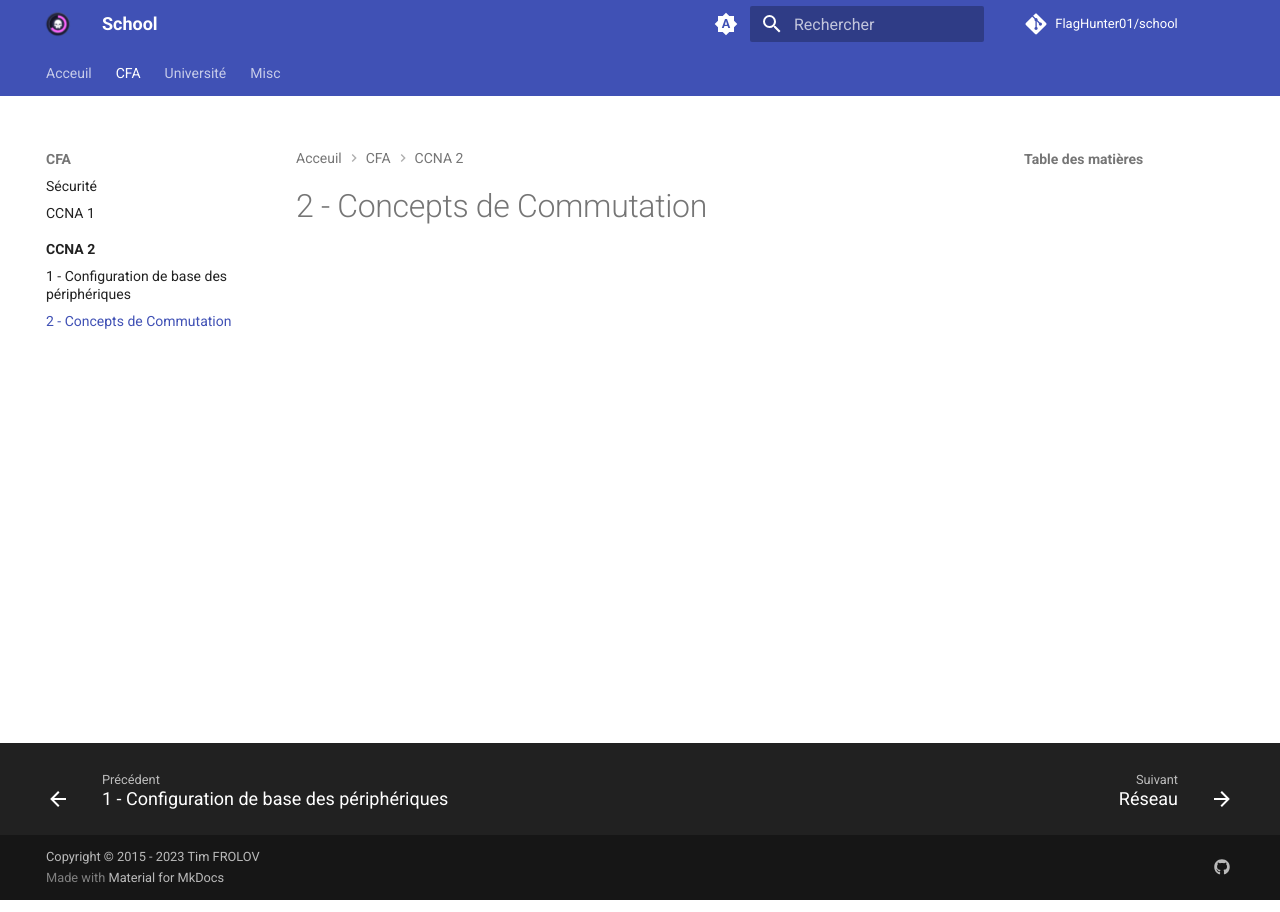
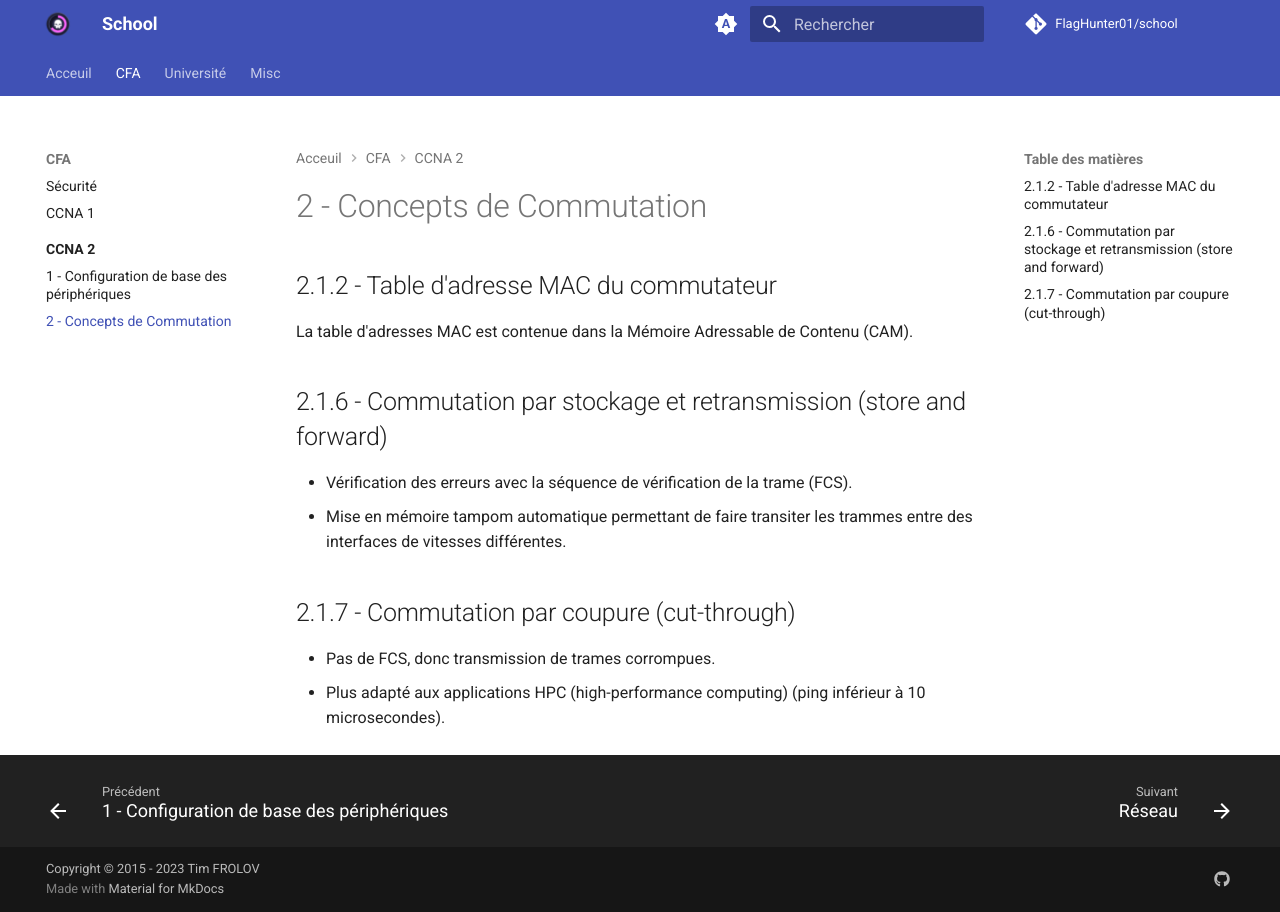
Before and after one commit to Sech-zehn/school, an MkDocs documentation site: the page built from docs/cfa/2.md, in a window 1280 px wide. Built offline with MkDocs 1.6.1 and Material for MkDocs 9.7.7, drawn with Linux system fonts in a browser that asks for light colours; comment, search, counter and statistics services are not loaded.

Commit message:
Rédiger 2

```diff
--- a/docs/cfa/2.md
+++ b/docs/cfa/2.md
@@ -3,4 +3,16 @@ title: 2 - Concepts de Commutation
 description:  Ce module vous donne les bases des commutateurs et du fonctionnement du commutateur.
 ---
 
-##
+## 2.1.2 - Table d'adresse MAC du commutateur
+
+La table d'adresses MAC est contenue dans la Mémoire Adressable de Contenu (CAM).
+
+## 2.1.6 - Commutation par stockage et retransmission (store and forward)
+
+ - Vérification des erreurs avec la séquence de vérification de la trame (FCS).
+ - Mise en mémoire tampom automatique permettant de faire transiter les trammes entre des interfaces de vitesses différentes.
+
+## 2.1.7 - Commutation par coupure (cut-through)
+
+ - Pas de FCS, donc transmission de trames corrompues.
+ - Plus adapté aux applications HPC (high-performance computing) (ping inférieur à 10 microsecondes).
```
